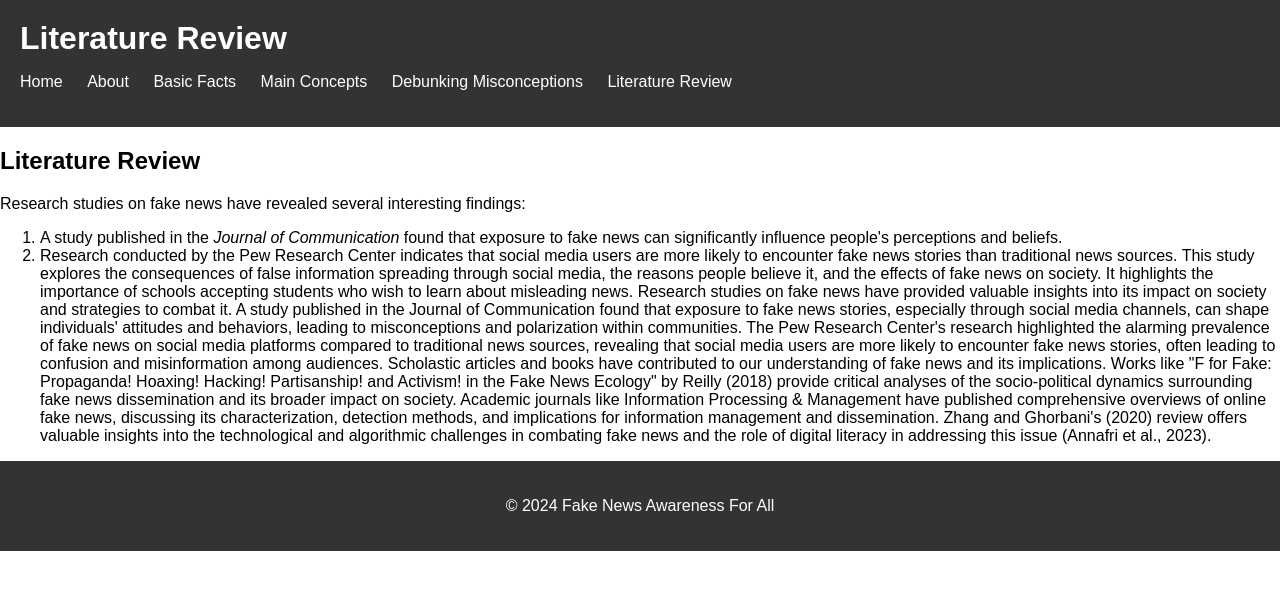
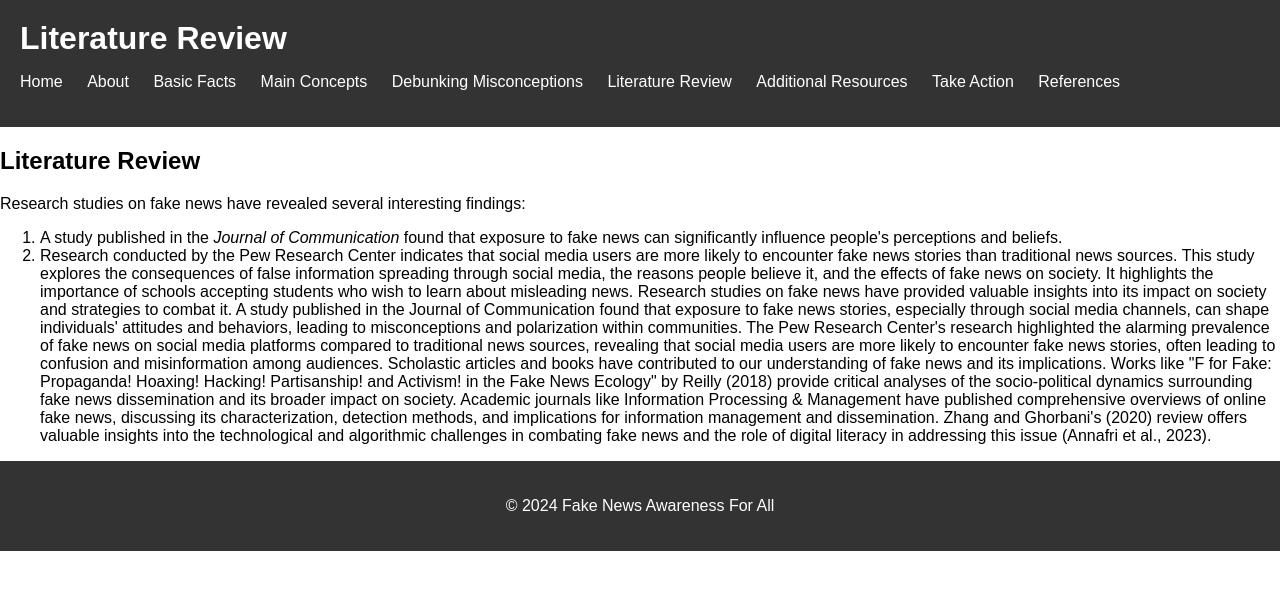
Before and after one commit to ianiee11/Fake-news-awareness-website-for-educational-purposes, a plain HTML site: page literature-review.html in a window 1280 px wide. Drawn offline with Linux system fonts and the light colour scheme; files that its build step writes are made by us from their sources.

Commit message:
Update literature-review.html

```diff
--- a/literature-review.html
+++ b/literature-review.html
@@ -18,6 +18,9 @@
         <li><a href="main-concepts.html">Main Concepts</a></li>
         <li><a href="debunking-misconceptions.html">Debunking Misconceptions</a></li>
         <li><a href="literature-review.html">Literature Review</a></li>
+        <li><a href="additional-resources.html">Additional Resources</a></li>
+        <li><a href="take-action.html">Take Action</a></li>
+        <li><a href="references.html">References</a></li>
       </ul>
     </nav>
   </header>
```
